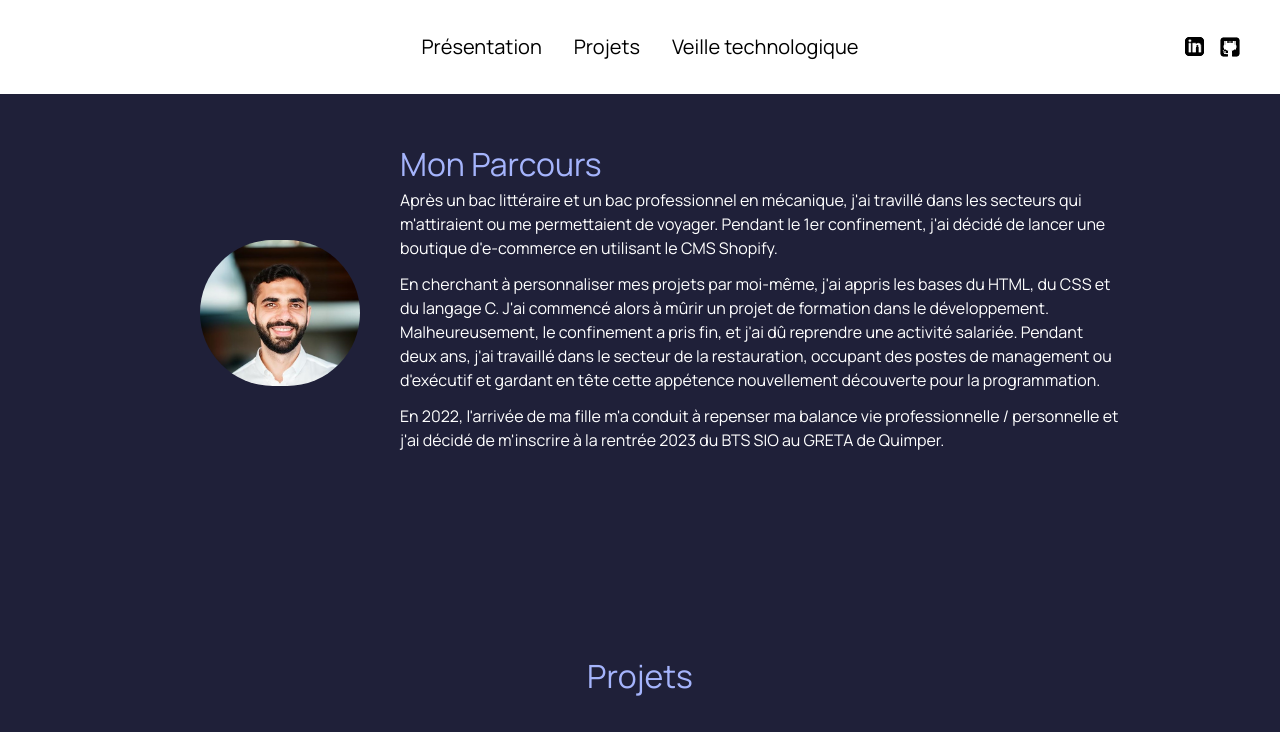
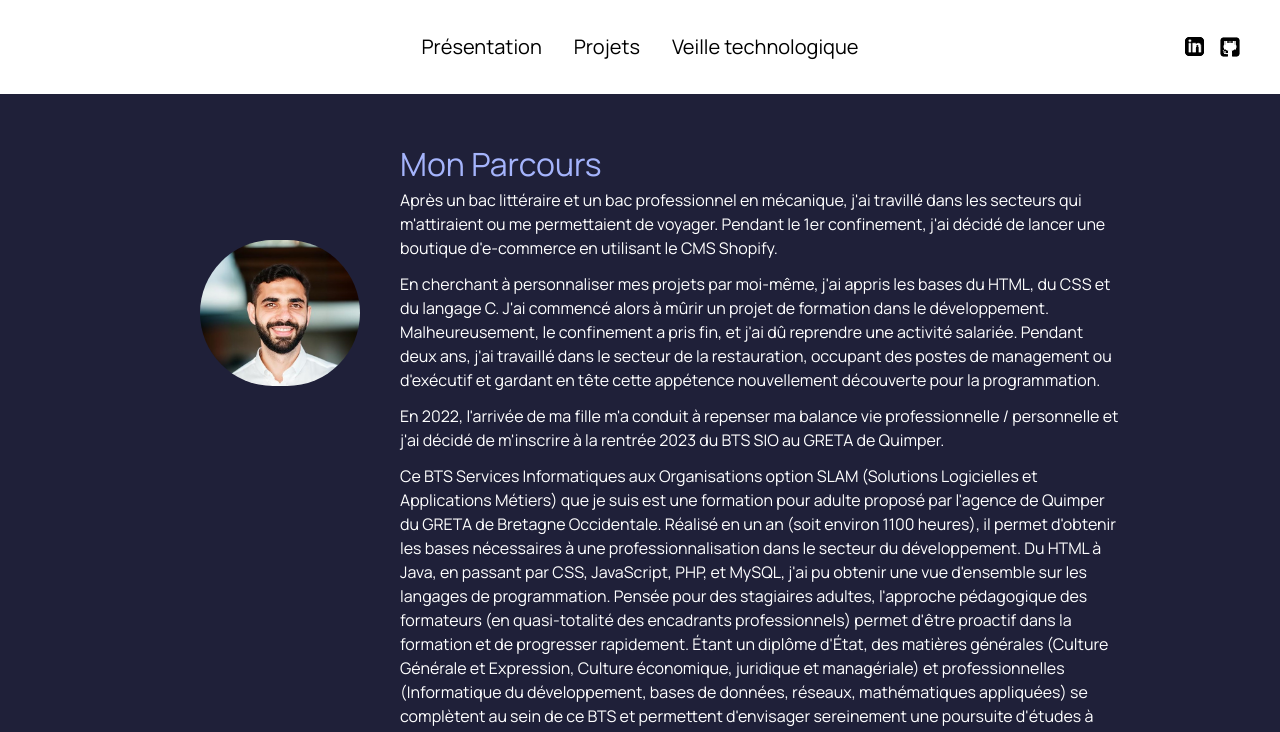
Before and after one commit to simbadLM/present_next, a Next.js app: page / in a window 1280 px wide. Shown: the top 732 px of the page. Built offline with nearby package versions, Linux system fonts and the light colour scheme.

Commit message:
Fixed ' ESLint error

```diff
--- a/app/section/page.tsx
+++ b/app/section/page.tsx
@@ -23,6 +23,10 @@ export default function Section () {
                     J&apos;ai commencé alors à mûrir un projet de formation dans le développement. Malheureusement, le confinement a pris fin, et j&apos;ai dû reprendre une activité salariée.
                     Pendant deux ans, j&apos;ai travaillé dans le secteur de la restauration, occupant des postes de management ou d&apos;exécutif et gardant en tête cette appétence nouvellement découverte pour la programmation.</p>
                 <p className="mt-3">En 2022, l&apos;arrivée de ma fille m&apos;a conduit à repenser ma balance vie professionnelle / personnelle et j&apos;ai décidé de m&apos;inscrire à la rentrée 2023 du BTS SIO au GRETA de Quimper.</p>
+                <p className="mt-3">Ce BTS Services Informatiques aux Organisations option SLAM (Solutions Logicielles et Applications Métiers) que je suis est une formation pour adulte proposé par l&apos;agence de Quimper du GRETA de Bretagne Occidentale. Réalisé en un an (soit environ 1100 heures),
+                    il permet d&apos;obtenir les bases nécessaires à une professionnalisation dans le secteur du développement. Du HTML à Java, en passant par CSS, JavaScript, PHP, et MySQL, j&apos;ai pu obtenir une vue d&apos;ensemble sur les langages de programmation.
+                    Pensée pour des stagiaires adultes, l&apos;approche pédagogique des formateurs (en quasi-totalité des encadrants professionnels) permet d&apos;être proactif dans la formation et de progresser rapidement. Étant un diplôme d&apos;État, des matières générales
+                    (Culture Générale et Expression, Culture économique, juridique et managériale) et professionnelles (Informatique du développement, bases de données, réseaux, mathématiques appliquées) se complètent au sein de ce BTS et permettent d&apos;envisager sereinement une poursuite d&apos;études à l&apos;issu de la formation.</p>
             </div>
     </section>
     )
```
